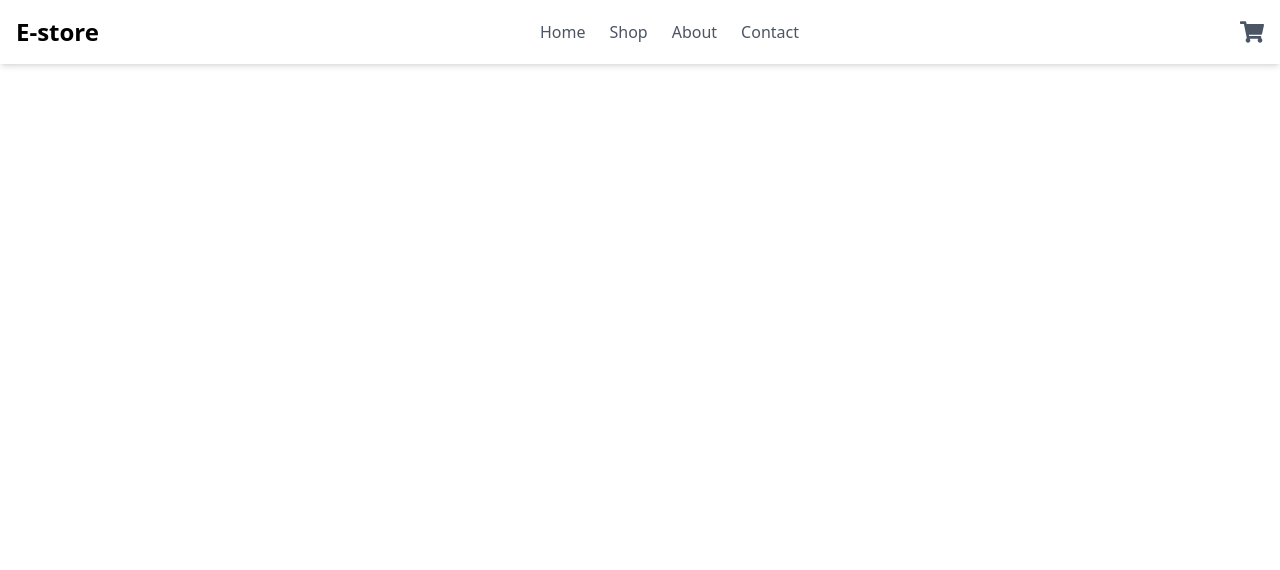
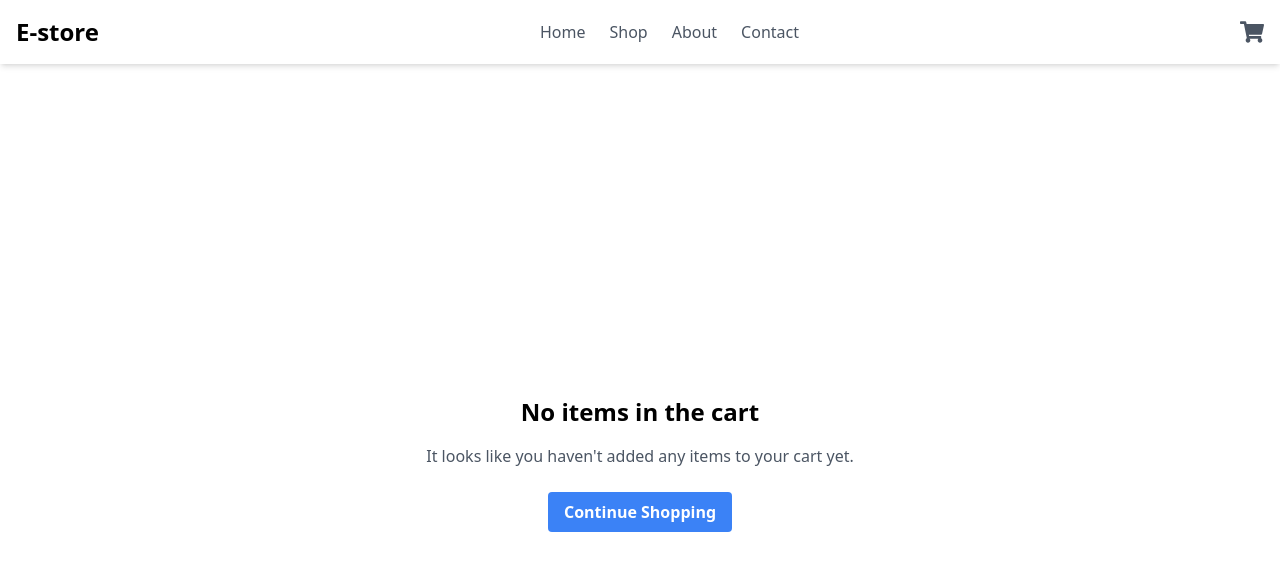
Before and after one commit to moodfew/Eye-Ecommerce, a React (Vite) app: page /cart in a window 1280 px wide. Shown: the top 570 px of the page. Built offline with nearby package versions, Linux system fonts and the light colour scheme.

Commit message:
cart conditional rendering

```diff
--- a/src/components/Cart.tsx
+++ b/src/components/Cart.tsx
@@ -39,10 +39,23 @@ function Cart({ favorites }: CartProps) {
   return (
     <>
       <Navbar />
-      <div className="mx-auto h-full flex w-full justify-center items-center m-10 p-2 px-12 py-8">
-        <div className="grid grid-cols-1 sm:grid-cols-2 md:grid-cols-3 lg:grid-cols-4 gap-8">
-          {favorites.map((clothing) => {
-            return (
+      {favorites.length === 0 ? (
+        <div className="flex flex-col items-center justify-center h-screen">
+          <h2 className="text-2xl font-semibold mb-4">No items in the cart</h2>
+          <p className="text-gray-600 mb-6">
+            It looks like you haven't added any items to your cart yet.
+          </p>
+          <button
+            className="bg-blue-500 text-white font-semibold py-2 px-4 rounded hover:bg-blue-600"
+            onClick={() => navigate("/")}
+          >
+            Continue Shopping
+          </button>
+        </div>
+      ) : (
+        <div className="mx-auto h-full flex w-full justify-center items-center m-10 p-2 px-12 py-8">
+          <div className="grid grid-cols-1 sm:grid-cols-2 md:grid-cols-3 lg:grid-cols-4 gap-8">
+            {favorites.map((clothing) => (
               <div
                 key={clothing.id}
                 className="relative bg-white border rounded-lg shadow-md dark:border-gray-700 transform transition duration-500 hover:scale-105"
@@ -88,10 +101,10 @@ function Cart({ favorites }: CartProps) {
                   </div>
                 </div>
               </div>
-            );
-          })}
+            ))}
+          </div>
         </div>
-      </div>
+      )}
       {selectedItem && (
         <div className="fixed inset-0 flex items-center justify-center bg-black bg-opacity-50 z-50">
           <div className="bg-white mb-10 rounded-lg shadow-lg p-6 max-w-4xl w-full max-h-[90vh] overflow-y-auto">
--- a/src/components/Checkout.tsx
+++ b/src/components/Checkout.tsx
@@ -1,4 +1,4 @@
-import React, { useState } from "react";
+import React, { useEffect, useState } from "react";
 import Navbar from "./Navbar";
 import { useLocation } from "react-router-dom";
 
@@ -22,6 +22,15 @@ function Checkout() {
   const [checkoutItems, setCheckoutItems] = useState<ClothingItem | null>(null);
   const location = useLocation();
   const { item } = location.state as CartProps;
+
+  const [checkItems, setCheckItems] = useState([]);
+
+  useEffect(() => {
+    setCheckItems((prevValues) => {
+      return [...prevValues, item];
+    });
+    console.log(checkItems);
+  }, [item]);
 
   return (
     <div>
```
